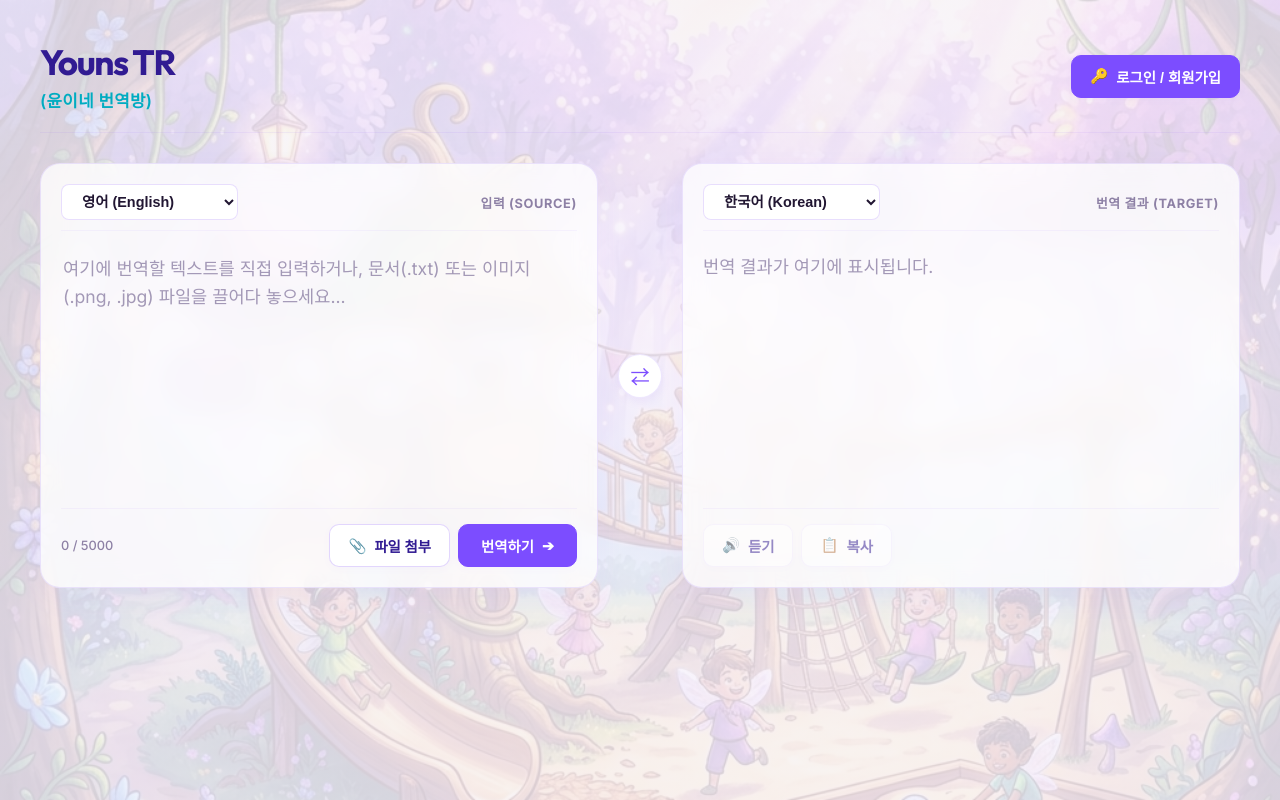
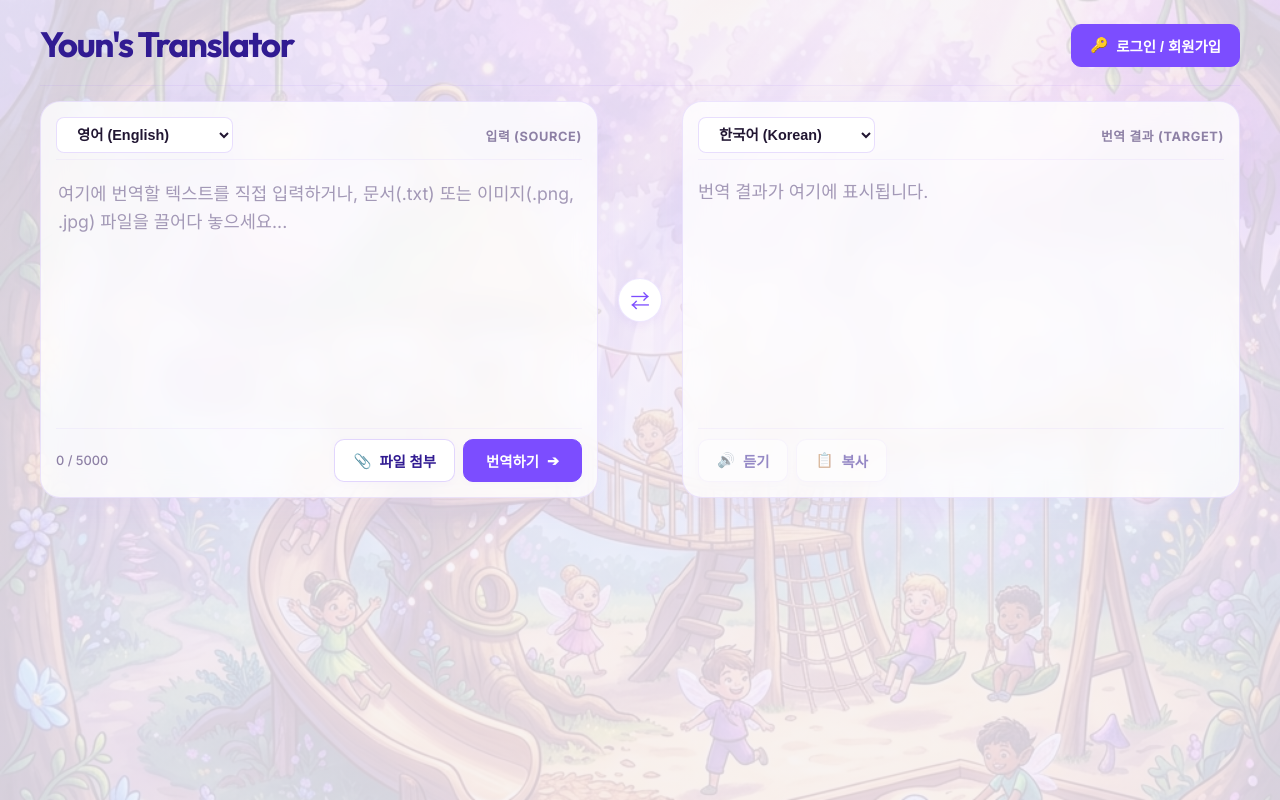
Before and after one commit to patter-ksw/Youns_TR, a website: page index.html in a window 1280 px wide. Drawn offline with nearby package versions, Linux system fonts and the light colour scheme; no server answers.

Commit message:
style: rename to Youn's Translator, remove Korean subtitle, and reduce layout padding/margins for a more compact view

```diff
--- a/index.css
+++ b/index.css
@@ -32,7 +32,7 @@ body {
     color: var(--text-primary);
     font-family: 'Inter', -apple-system, BlinkMacSystemFont, "Segoe UI", Roboto, sans-serif;
     min-height: 100vh;
-    padding: 40px 20px;
+    padding: 16px 20px;
     background-image:
         linear-gradient(rgba(247, 243, 251, 0.84), rgba(247, 243, 251, 0.84)),
         url('bright_nature_playground_bg.png');
@@ -59,10 +59,10 @@ header {
     display: flex;
     justify-content: space-between;
     align-items: center;
-    margin-bottom: 30px;
+    margin-bottom: 15px;
     border-bottom: 1px solid rgba(139, 92, 246, 0.08);
-    padding-bottom: 20px;
-    min-height: 80px;
+    padding-bottom: 10px;
+    min-height: 70px;
     flex-wrap: wrap;
     gap: 15px;
 }
@@ -179,7 +179,7 @@ header p {
 .translator-workspace {
     display: flex;
     flex-direction: column;
-    gap: 30px;
+    gap: 15px;
     flex-grow: 1;
 }
 
@@ -207,7 +207,7 @@ header p {
     background: var(--card-bg);
     border: 1px solid var(--border-color);
     border-radius: 20px;
-    padding: 20px;
+    padding: 15px;
     backdrop-filter: blur(12px);
     box-shadow: var(--card-shadow);
     display: flex;
@@ -224,9 +224,9 @@ header p {
     display: flex;
     justify-content: space-between;
     align-items: center;
-    margin-bottom: 12px;
+    margin-bottom: 8px;
     border-bottom: 1px solid rgba(139, 92, 246, 0.06);
-    padding-bottom: 10px;
+    padding-bottom: 6px;
 }
 
 .lang-select {
@@ -376,9 +376,9 @@ header p {
     display: flex;
     justify-content: space-between;
     align-items: center;
-    margin-top: 15px;
+    margin-top: 10px;
     border-top: 1px solid rgba(139, 92, 246, 0.06);
-    padding-top: 15px;
+    padding-top: 10px;
 }
 
 .char-count {
@@ -435,7 +435,7 @@ header p {
     background: var(--card-bg);
     border: 1px solid var(--border-color);
     border-radius: 20px;
-    padding: 24px;
+    padding: 16px;
     backdrop-filter: blur(12px);
     box-shadow: var(--card-shadow);
     animation: fadeIn 0.4s ease-out;
@@ -445,9 +445,9 @@ header p {
     display: flex;
     justify-content: space-between;
     align-items: center;
-    margin-bottom: 20px;
+    margin-bottom: 12px;
     border-bottom: 1px solid rgba(139, 92, 246, 0.06);
-    padding-bottom: 12px;
+    padding-bottom: 8px;
     flex-wrap: wrap;
     gap: 15px;
 }
--- a/index.html
+++ b/index.html
@@ -3,7 +3,7 @@
 <head>
     <meta charset="UTF-8">
     <meta name="viewport" content="width=device-width, initial-scale=1.0">
-    <title>Youns TR - 다국어 번역 & 단어장</title>
+    <title>Youn's Translator - 다국어 번역 & 단어장</title>
     <link rel="stylesheet" href="index.css">
     <!-- Supabase JS Client -->
     <script src="https://cdn.jsdelivr.net/npm/@supabase/supabase-js@2"></script>
@@ -13,8 +13,7 @@
         <!-- Header -->
         <header>
             <div class="header-text">
-                <h1 id="app-title">Youns TR</h1>
-                <p id="app-subtitle">(윤이네 번역방)</p>
+                <h1 id="app-title">Youn's Translator</h1>
             </div>
 
             <!-- Auth & Menu Panel -->
```
